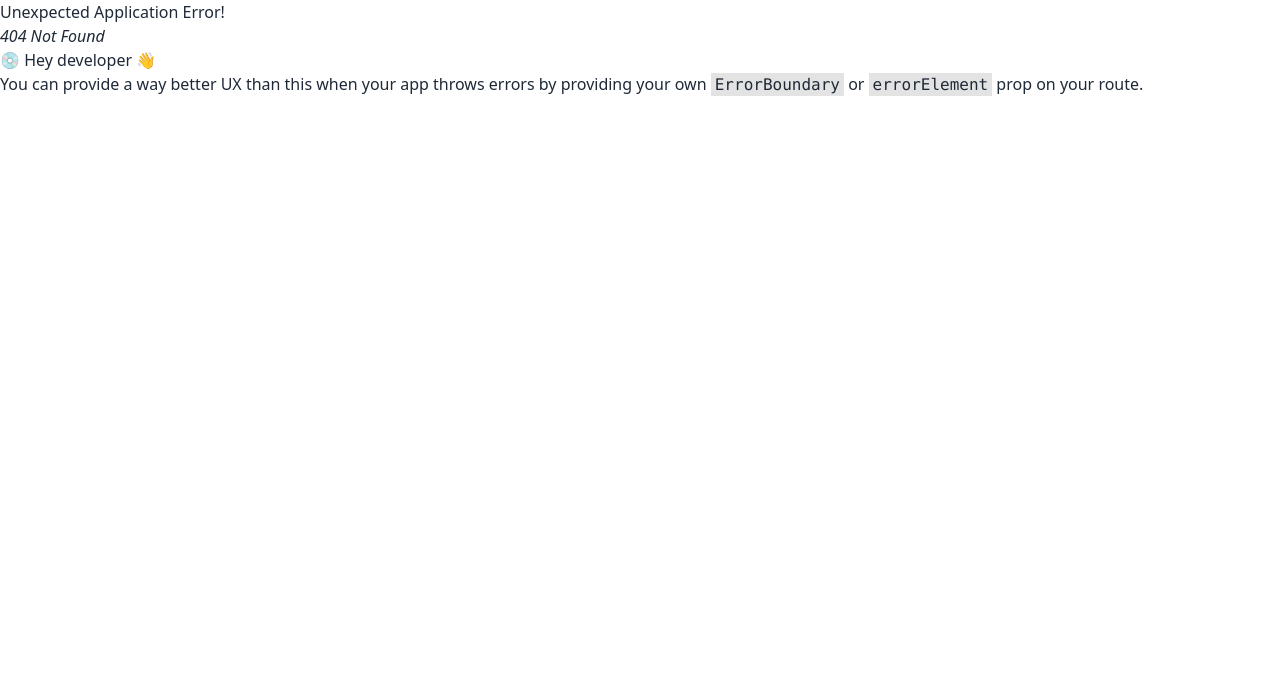
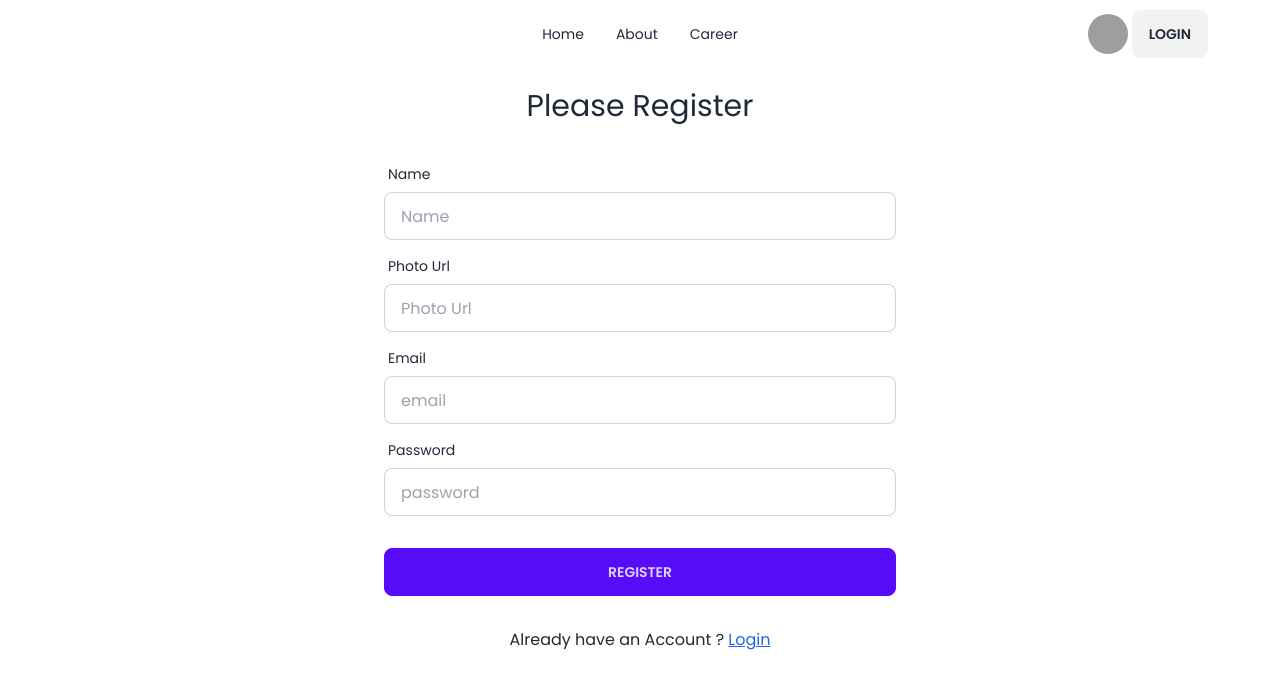
Before and after one commit to Ananda-Das/react-dragon-news, a React (Vite) app: page /register in a window 1280 px wide. Before the commit this address had no page. Shown: the top 688 px of the page. Built offline with nearby package versions, Linux system fonts and the light colour scheme; grey boxes are pictures that could not be loaded.

Commit message:
Register page with form data to collect data

```diff
--- /dev/null
+++ b/src/pages/Login/Login.jsx
@@ -0,0 +1,48 @@
+// import React from 'react';
+
+import { Link } from "react-router-dom";
+import Navbar from "../shared/Navbar";
+
+const Login = () => {
+    const handleLogin = e =>{
+        e.preventDefault();
+        const form = new FormData(e.currentTarget);
+        console.log(form.get('password'));
+
+    }
+  return (
+    <div>
+      <Navbar></Navbar>
+      <div>
+      <h1 className="text-3xl text-center mx-auto mt-5">Please Login</h1>
+      {/* form-start */}
+      <form onSubmit={handleLogin} className="card-body text-center lg:w-1/2 md:h-3/4 mx-auto">
+        <div className="form-control">
+          <label className="label">
+            <span className="label-text">Email</span>
+          </label>
+          <input type="email" name="email" placeholder="email" className="input input-bordered" required />
+        </div>
+        <div className="form-control">
+          <label className="label">
+            <span className="label-text">Password</span>
+          </label>
+          <input type="password" placeholder="password" name="password" className="input input-bordered" required />
+          <label className="label">
+            <a href="#" className="label-text-alt link link-hover">
+              Forgot password?
+            </a>
+          </label>
+        </div>
+        <div className="form-control mt-6">
+          <button className="btn btn-primary">Login</button>
+        </div>
+      </form>
+      {/* form-end */}
+      <p className="text-center">Do not have an Account ? <Link to="/register" className="text-blue-600 underline">Register</Link></p>
+      </div>
+    </div>
+  );
+};
+
+export default Login;
--- /dev/null
+++ b/src/pages/Register/Register.jsx
@@ -0,0 +1,55 @@
+import { Link } from "react-router-dom";
+import Navbar from "../shared/Navbar";
+
+const Register = () => {
+    const handleRegister = e =>{
+        e.preventDefault();
+        const form = new FormData(e.currentTarget);
+        console.log(form.get('password'));
+
+    }
+
+    return (
+        <div>
+            <Navbar></Navbar>
+      <div>
+      <h1 className="text-3xl text-center mx-auto mt-5">Please Register</h1>
+      {/* form-start */}
+      <form onSubmit={handleRegister} className="card-body text-center lg:w-1/2 md:h-3/4 mx-auto">
+        <div className="form-control">
+          <label className="label">
+            <span className="label-text">Name</span>
+          </label>
+          <input type="text" name="name" placeholder="Name" className="input input-bordered" required />
+        </div>
+        <div className="form-control">
+          <label className="label">
+            <span className="label-text">Photo Url</span>
+          </label>
+          <input type="text" name="photo" placeholder="Photo Url" className="input input-bordered" required />
+        </div>
+        <div className="form-control">
+          <label className="label">
+            <span className="label-text">Email</span>
+          </label>
+          <input type="email" name="email" placeholder="email" className="input input-bordered" required />
+        </div>
+        <div className="form-control">
+          <label className="label">
+            <span className="label-text">Password</span>
+          </label>
+          <input type="password" placeholder="password" name="password" className="input input-bordered" required />
+
+        </div>
+        <div className="form-control mt-6">
+          <button className="btn btn-primary">Register</button>
+        </div>
+      </form>
+      {/* form-end */}
+      <p className="text-center">Already have an Account ? <Link to="/login" className="text-blue-600 underline">Login</Link></p>
+      </div>
+        </div>
+    );
+};
+
+export default Register;
--- a/src/pages/shared/Navbar.jsx
+++ b/src/pages/shared/Navbar.jsx
@@ -39,7 +39,7 @@
             <img src={userDefaultImage} />
           </div>
         </label>
-        <Link>
+        <Link to="/login">
           <button className="btn">Login</button>
         </Link>
       </div>
```
Also changed, not shown: src/Routes/Routes.jsx (+10 -0 lines).
